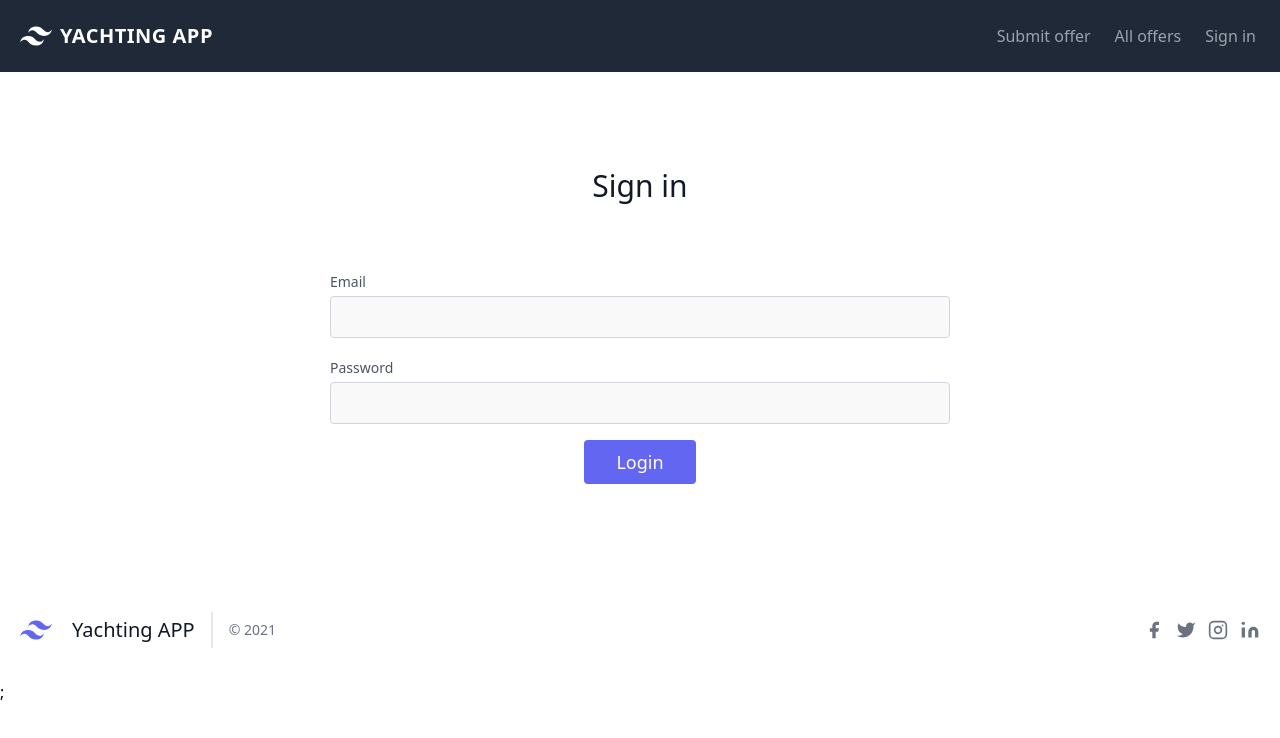
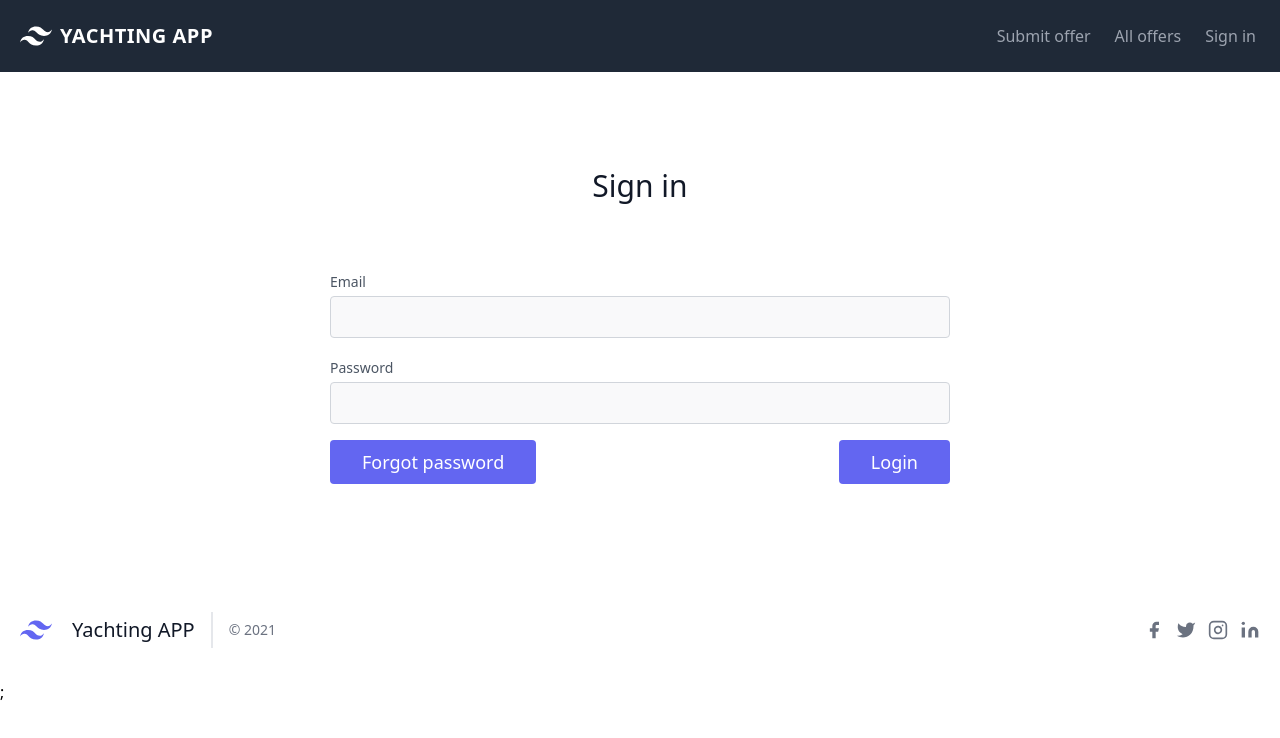
Before and after one commit to mateuszmaczynski/Classifieds-App-In-Next.js, a Next.js app: page /user/signin in a window 1280 px wide. Shown: the top 738 px of the page. Built offline with nearby package versions, Linux system fonts and the light colour scheme; no server answers.

Commit message:
add button to reset password

```diff
--- a/pages/user/signin.js
+++ b/pages/user/signin.js
@@ -1,4 +1,5 @@
 import { useRef, useState } from 'react';
+import Link from 'next/link';
 import BaseLayout from 'components/BaseLayout';
 import { useRouter } from 'next/router';
 import { signIn } from 'next-auth/client';
@@ -68,20 +69,25 @@ export default function SignIn() {
                   />
                 </div>
               </div>
-              <div className="p-2 w-full">
+              <div className="p-2 w-full flex justify-between">
+                <Link href="/user/resetPassword">
+                  <button className="disabled:opacity-50 text-white bg-indigo-500 border-0 py-2 px-8 focus:outline-none hover:bg-indigo-600 rounded text-lg">
+                    Forgot password
+                  </button>
+                </Link>
                 <button
                   disabled={formProcessing}
-                  className="disabled:opacity-50 flex mx-auto text-white bg-indigo-500 border-0 py-2 px-8 focus:outline-none hover:bg-indigo-600 rounded text-lg">
+                  className="disabled:opacity-50 text-white bg-indigo-500 border-0 py-2 px-8 focus:outline-none hover:bg-indigo-600 rounded text-lg">
                   {formProcessing ? 'Please wait...' : 'Login'}
                 </button>
-                {error && (
-                  <div className="flex justify-center w-full my-5">
+              </div>
+              {error && (
+                <div className="flex justify-center w-full my-5">
                     <span className="bg-red-600 w-full rounded text-white px-3 py-3 text-center">
                       {error}
                     </span>
-                  </div>
-                )}
-              </div>
+                </div>
+              )}
             </form>
           </div>
         </div>
```
